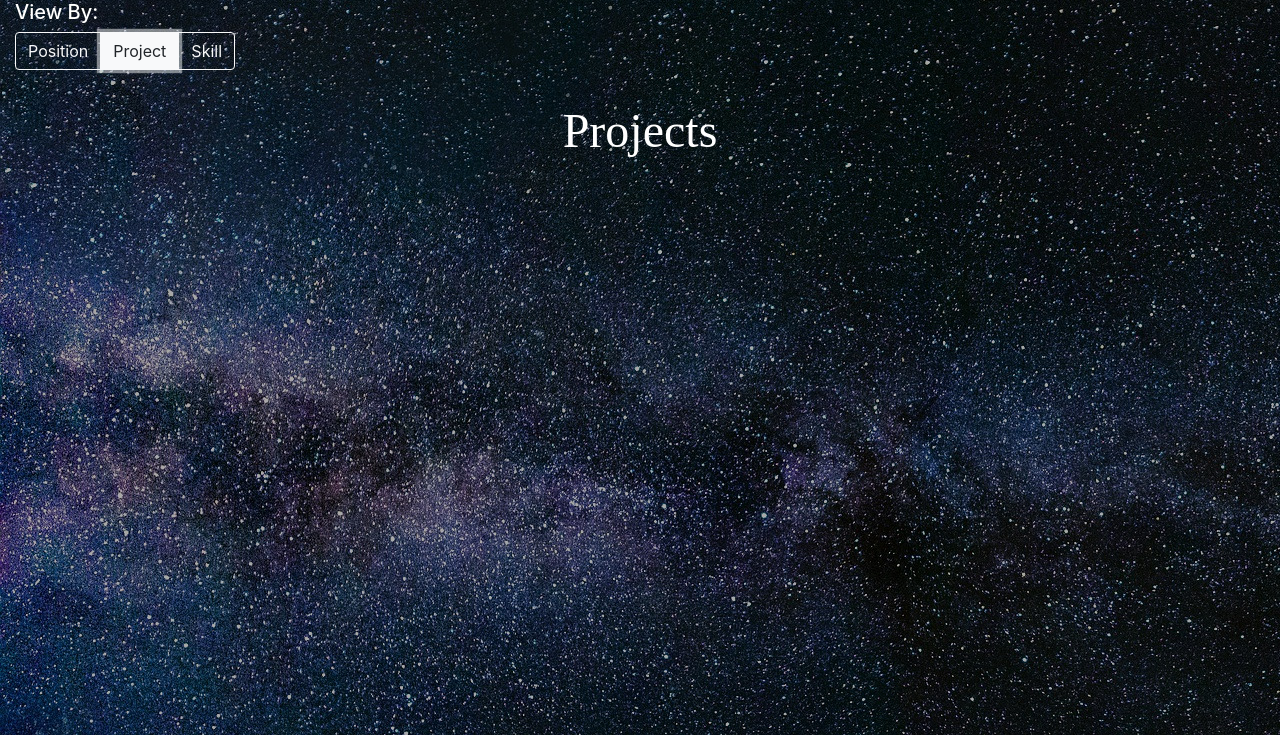
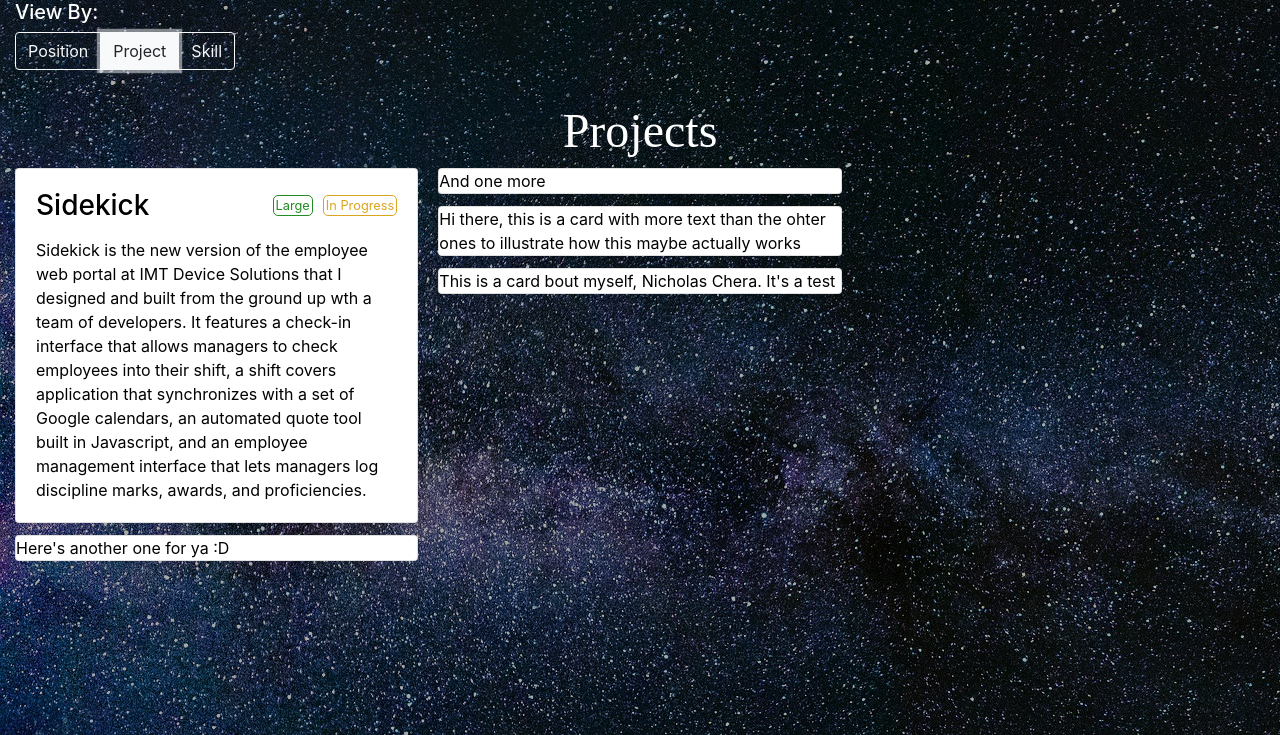
Before and after one commit to ffroggy/kul-website, a Django app: page /projects/ in a window 1280 px wide. Shown: the part 65-800 px from the top of the page. Run offline with Django 3.2, Linux system fonts and the light colour scheme; parts of the project's set-up code (start-up, migrations or seed data) failed here and were passed over; some libraries are stand-ins or nearby versions; some web fonts are replaced.

Commit message:
Preliminary card work for projects view

```diff
--- a/kulsite/projects/templates/projects/index.html
+++ b/kulsite/projects/templates/projects/index.html
@@ -17,7 +17,30 @@
 <div class="proj-wrap" id="project-content">
     <h1 class="proj-content-header">Projects</h1>
     <div class="card-columns">
-
+        <div class="card">
+            <div class="card-body">
+                <div class="proj-card-head">
+                    <h3 class="card-title">Sidekick</h3>
+                    <div class="proj-card-meta">
+                        <p class="proj-mag-lg">Large</p>
+                        <p class="proj-mag-md">In Progress</p>
+                    </div>
+                </div>
+                <p class="card-text">Sidekick is the new version of the employee web portal at IMT Device Solutions that I designed and built from the ground up wth a team of developers. It features a check-in interface that allows managers to check employees into their shift, a shift covers application that synchronizes with a set of Google calendars, an automated quote tool built in Javascript, and an employee management interface that lets managers log discipline marks, awards, and proficiencies.</p>
+            </div>
+        </div>
+        <div class="card">
+            Here's another one for ya :D
+        </div>
+        <div class="card">
+            And one more
+        </div>
+        <div class="card">
+            Hi there, this is a card with more text than the ohter ones to illustrate how this maybe actually works
+        </div>
+        <div class="card">
+            This is a card bout myself, Nicholas Chera. It's a test
+        </div>
     </div>
 </div>
 
--- a/kulsite/static/css/style.css
+++ b/kulsite/static/css/style.css
@@ -162,6 +162,8 @@ font-family: 'Neucha', Sans Serif;
 text-align:center;
 font-size:3rem;
 }
+
+/* Skill View Header */
 .skill-row
 {
 display:flex;
@@ -319,7 +321,7 @@ margin: 0px;
 .proj-mag-sm, .proj-mag-md, .proj-mag-lg
 {
 border-radius: 5px;
-font-size: 0.7rem;
+font-size: 0.8rem;
 margin:0px 0px 0px 10px;
 padding: 0px 2px;
 }
@@ -338,3 +340,26 @@ color: goldenrod;
 border: 1px solid forestgreen;
 color: forestgreen;
 }
+
+/* Projects View CSS */
+.card
+{
+color: black;
+}
+.proj-card-head
+{
+display:flex;
+flex-direction:row;
+align-items:center;
+justify-content:space-between;
+margin-bottom:1rem;
+}
+.proj-card-head > .card-title
+{
+margin:0px;
+}
+.proj-card-meta
+{
+display:flex;
+flex-direction: row;
+}
```
